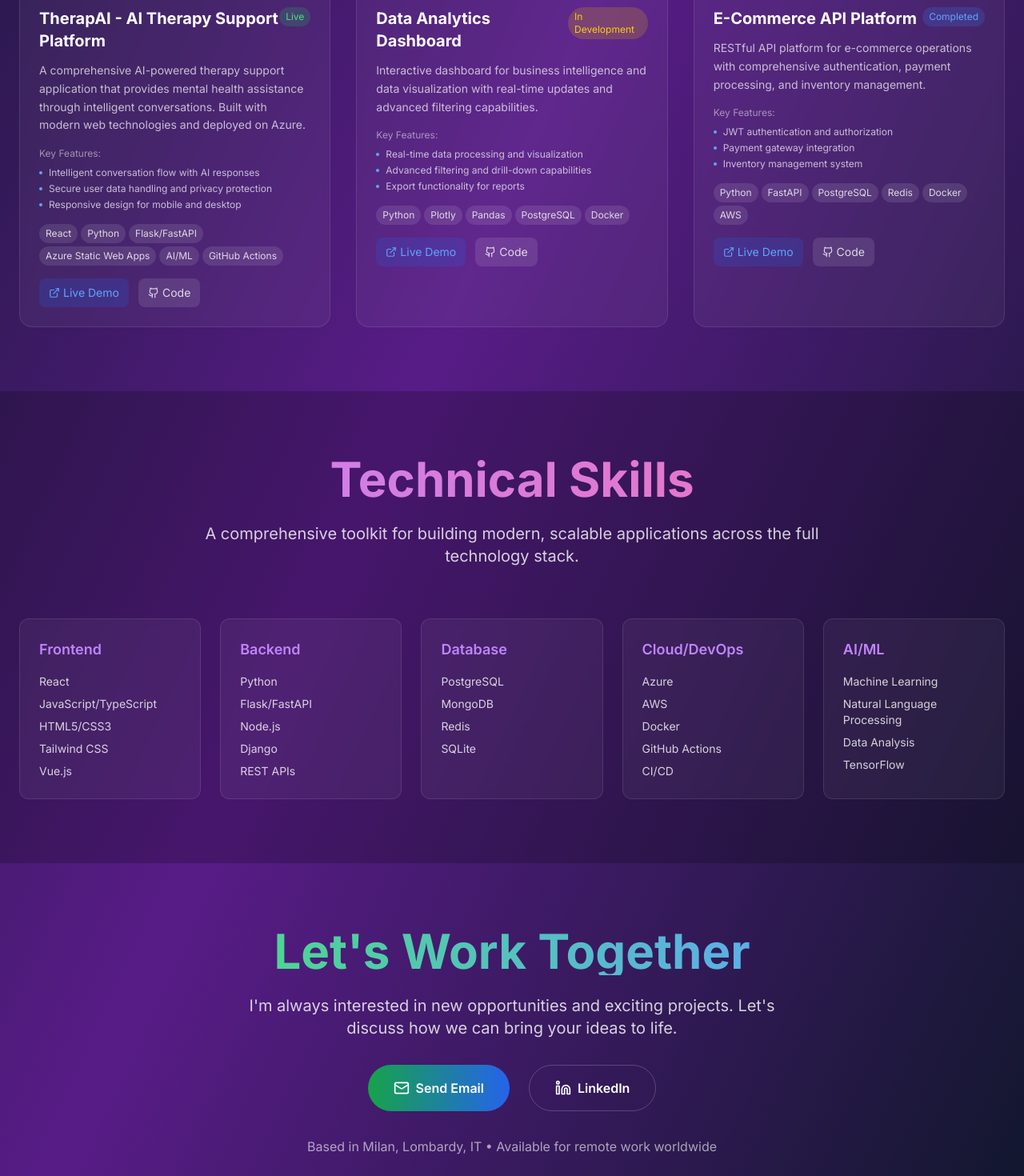
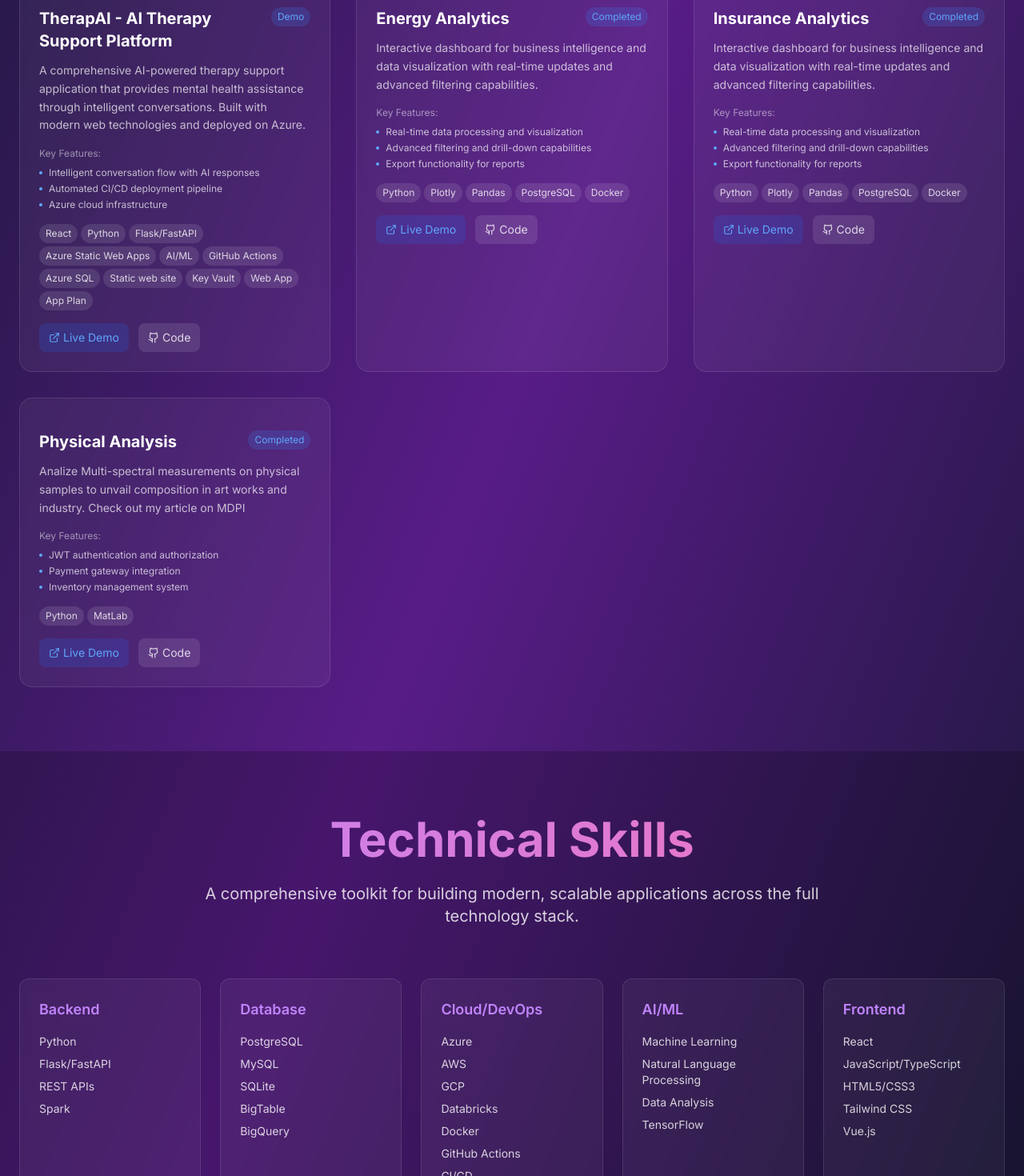
Before and after one commit to RicZit/PortfolioHomePage, a React (Create React App) app: page / in a window 1280 px wide. Shown: the part 1180-2650 px from the top of the page at 80% size. Built offline with nearby package versions, Linux system fonts and the light colour scheme.

Commit message:
edited projects portfolio

```diff
--- a/src/App.jsx
+++ b/src/App.jsx
@@ -1,4 +1,3 @@
-// src/App.jsx
 import React, { useState, useEffect } from 'react';
 import { Github, ExternalLink, Mail, Linkedin, ArrowRight } from 'lucide-react';
 
@@ -31,29 +30,27 @@ const App = () => {
       id: 'therapai',
       title: 'TherapAI - AI Therapy Support Platform',
       description: 'A comprehensive AI-powered therapy support application that provides mental health assistance through intelligent conversations. Built with modern web technologies and deployed on Azure.',
-      technologies: ['React', 'Python', 'Flask/FastAPI', 'Azure Static Web Apps', 'AI/ML', 'GitHub Actions'],
+      technologies: ['React', 'Python', 'Flask/FastAPI', 'Azure Static Web Apps', 'AI/ML', 'GitHub Actions', 'Azure SQL', 'Static web site', 'Key Vault', 'Web App', 'App Plan'],
       liveUrl: 'https://salmon-pebble-0aa0dd103.1.azurestaticapps.net',
       githubUrl: '#',
       image: '🧠',
-      status: 'Live',
+      status: 'Demo',
       category: 'AI/Healthcare',
       highlights: [
         'Intelligent conversation flow with AI responses',
-        'Secure user data handling and privacy protection',
-        'Responsive design for mobile and desktop',
         'Automated CI/CD deployment pipeline',
         'Azure cloud infrastructure'
       ]
     },
     {
-      id: 'project2',
-      title: 'Data Analytics Dashboard',
+      id: 'EA',
+      title: 'Energy Analytics',
       description: 'Interactive dashboard for business intelligence and data visualization with real-time updates and advanced filtering capabilities.',
       technologies: ['Python', 'Plotly', 'Pandas', 'PostgreSQL', 'Docker'],
       liveUrl: '#',
       githubUrl: '#',
       image: '📊',
-      status: 'In Development',
+      status: 'Completed',
       category: 'Data Science',
       highlights: [
         'Real-time data processing and visualization',
@@ -63,15 +60,32 @@ const App = () => {
       ]
     },
     {
-      id: 'project3',
-      title: 'E-Commerce API Platform',
-      description: 'RESTful API platform for e-commerce operations with comprehensive authentication, payment processing, and inventory management.',
-      technologies: ['Python', 'FastAPI', 'PostgreSQL', 'Redis', 'Docker', 'AWS'],
+      id: 'IA',
+      title: 'Insurance Analytics',
+      description: 'Interactive dashboard for business intelligence and data visualization with real-time updates and advanced filtering capabilities.',
+      technologies: ['Python', 'Plotly', 'Pandas', 'PostgreSQL', 'Docker'],
       liveUrl: '#',
       githubUrl: '#',
-      image: '🛒',
+      image: '📊',
       status: 'Completed',
-      category: 'Backend/API',
+      category: 'Data Science',
+      highlights: [
+        'Real-time data processing and visualization',
+        'Advanced filtering and drill-down capabilities',
+        'Export functionality for reports',
+        'Responsive charts and graphs'
+      ]
+    },
+    {
+      id: 'PA',
+      title: 'Physical Analysis',
+      description: 'Analize Multi-spectral measurements on physical samples to unvail composition in art works and industry. Check out my article on MDPI',
+      technologies: ['Python', 'MatLab'],
+      liveUrl: '#',
+      githubUrl: '#',
+      image: '',
+      status: 'Completed',
+      category: 'Data Science',
       highlights: [
         'JWT authentication and authorization',
         'Payment gateway integration',
@@ -82,11 +96,11 @@ const App = () => {
   ];
 
   const skills = [
-    { category: 'Frontend', items: ['React', 'JavaScript/TypeScript', 'HTML5/CSS3', 'Tailwind CSS', 'Vue.js'] },
-    { category: 'Backend', items: ['Python', 'Flask/FastAPI', 'Node.js', 'Django', 'REST APIs'] },
-    { category: 'Database', items: ['PostgreSQL', 'MongoDB', 'Redis', 'SQLite'] },
-    { category: 'Cloud/DevOps', items: ['Azure', 'AWS', 'Docker', 'GitHub Actions', 'CI/CD'] },
-    { category: 'AI/ML', items: ['Machine Learning', 'Natural Language Processing', 'Data Analysis', 'TensorFlow'] }
+    { category: 'Backend', items: ['Python', 'Flask/FastAPI', 'REST APIs', 'Spark'] },
+    { category: 'Database', items: ['PostgreSQL', 'MySQL', 'SQLite', 'BigTable', 'BigQuery'] },
+    { category: 'Cloud/DevOps', items: ['Azure', 'AWS', 'GCP', 'Databricks', 'Docker', 'GitHub Actions', 'CI/CD'] },
+    { category: 'AI/ML', items: ['Machine Learning', 'Natural Language Processing', 'Data Analysis', 'TensorFlow'] },
+    { category: 'Frontend', items: ['React', 'JavaScript/TypeScript', 'HTML5/CSS3', 'Tailwind CSS', 'Vue.js'] }
   ];
 
   const scrollToSection = (sectionId) => {
@@ -312,11 +326,11 @@ const App = () => {
 
             <div className="flex flex-col sm:flex-row gap-6 justify-center mb-8">
               <a
-                href="mailto:your.email@example.com"
+                href="mailto:riccardomaria.zito@gmail.com"
                 className="group bg-gradient-to-r from-green-600 to-blue-600 hover:from-green-500 hover:to-blue-500 px-8 py-4 rounded-full font-semibold transition-all duration-300 transform hover:scale-105 flex items-center justify-center"
               >
                 <Mail className="mr-2" size={20} />
-                Send Email
+                Get in touch
               </a>
               <a
                 href="https://linkedin.com/in/yourprofile"
@@ -325,12 +339,12 @@ const App = () => {
                 className="border border-white/20 hover:border-white/40 px-8 py-4 rounded-full font-semibold transition-all duration-300 hover:bg-white/5 flex items-center justify-center"
               >
                 <Linkedin className="mr-2" size={20} />
-                LinkedIn
+                Visit
               </a>
             </div>
 
             <p className="text-white/60">
-              Based in Milan, Lombardy, IT • Available for remote work worldwide
+              Based in Milan, Lombardy, IT
             </p>
           </div>
         </div>
@@ -339,7 +353,7 @@ const App = () => {
       {/* Footer */}
       <footer className="border-t border-white/10 py-8 px-6">
         <div className="max-w-7xl mx-auto text-center text-white/60">
-          <p>&copy; 2024 Your Name. Built with React and passion for great software.</p>
+          <p>&copy; 2024 Riccardo Maria Zito</p>
         </div>
       </footer>
     </div>
```
